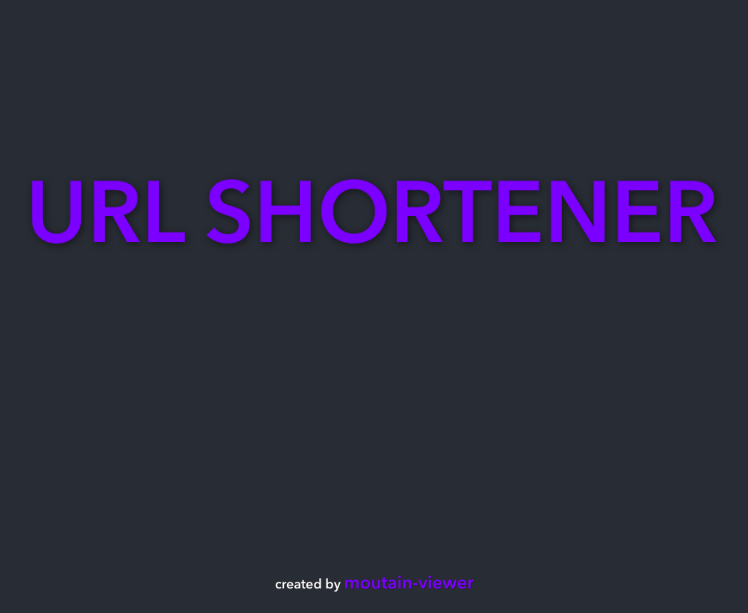
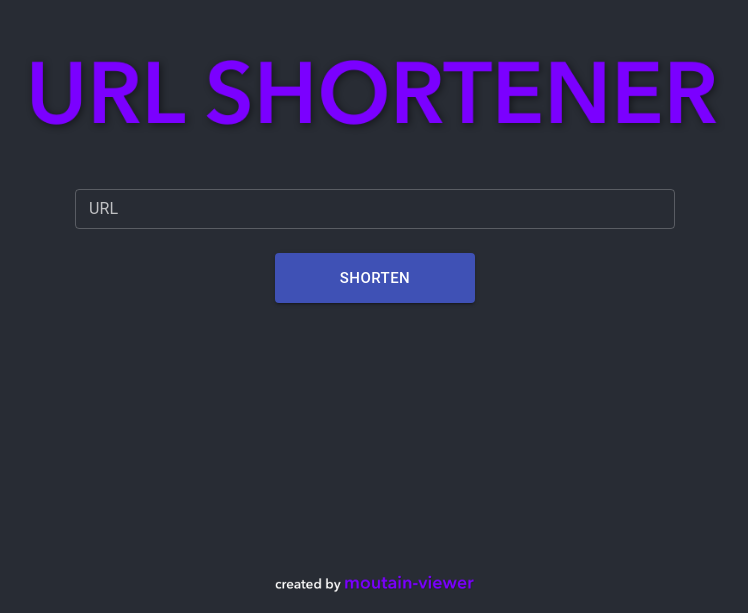
Before and after one commit to yarspirin/URL-Shortener, a React (Create React App) app in the folder frontend/: page / in a window 1280 px wide. Shown: the part 187-800 px from the top of the page, without its empty margins (265-1013 px from the left). Built offline with nearby package versions, Linux system fonts and the light colour scheme.

Commit message:
Layout input UI elements

```diff
--- a/frontend/package.json
+++ b/frontend/package.json
@@ -4,6 +4,7 @@
   "private": true,
   "proxy": "http://localhost:8080",
   "dependencies": {
+    "@material-ui/core": "^4.9.14",
     "@material/button": "^6.0.0",
     "@material/textfield": "^6.0.0",
     "@testing-library/jest-dom": "^4.2.4",
@@ -12,7 +13,8 @@
     "axios": "^0.19.2",
     "react": "^16.13.1",
     "react-dom": "^16.13.1",
-    "react-scripts": "3.4.1"
+    "react-scripts": "3.4.1",
+    "@material-ui/styles": "latest"
   },
   "scripts": {
     "start": "react-scripts start",
--- a/frontend/src/App.css
+++ b/frontend/src/App.css
@@ -41,13 +41,23 @@
 
 .titleContainer {
   position: absolute;
+  top: 30%;
 }
 
 .titleImage {
-  display: flex;
-  flex-direction: column;
-  align-items: center;
   width: 700px;
+}
+
+/* Input */
+
+.textFieldContainer {
+  top: 46%;
+  position: absolute;
+}
+
+.buttonContainer {
+  position: absolute;
+  top: 55%;
 }
 
 /* Footer */
--- a/frontend/src/App.js
+++ b/frontend/src/App.js
@@ -5,6 +5,8 @@ import './App.css';
 
 import Title from "./Title"
 import Footer from "./Footer";
+import ShortenTextField from "./ShortenTextField";
+import ShortenButton from "./ShortenButton";
 
 function App() {
   return (
@@ -12,6 +14,12 @@ function App() {
       <header className="App-header">
         <div className="titleContainer">
           <Title/>
+        </div>
+        <div className="textFieldContainer">
+          <ShortenTextField/>
+        </div>
+        <div className="buttonContainer">
+          <ShortenButton/>
         </div>
         <footer className="footerContainer">
           <Footer/>
--- /dev/null
+++ b/frontend/src/ShortenButton.js
@@ -0,0 +1,21 @@
+import React, {Component} from "react";
+
+import Button from "@material-ui/core/Button";
+
+class ShortenButton extends Component {
+
+    render() {
+        const buttonStyle = {
+            width: "200px",
+            height: "50px"
+        };
+
+        return (
+            <Button style={buttonStyle} variant="contained" color="primary" size="large">
+                Shorten
+            </Button>
+        );
+    }
+}
+
+export default ShortenButton;
--- /dev/null
+++ b/frontend/src/ShortenTextField.js
@@ -0,0 +1,48 @@
+import React, {Component} from "react";
+
+import TextField from "@material-ui/core/TextField";
+
+import { withStyles } from "@material-ui/core/styles";
+import { createMuiTheme } from "@material-ui/core/styles";
+import { ThemeProvider } from "@material-ui/styles";
+
+const styles = {
+    input: {
+        color: "white"
+    }
+};
+
+const theme = createMuiTheme({
+    palette: {
+        type: "dark"
+    }
+});
+
+class ShortenTextField extends Component {
+
+    render() {
+        const { classes } = this.props;
+
+        const textFieldStyle = {
+            width: "600px"
+        };
+
+        return (
+            <ThemeProvider theme={theme}>
+                <TextField
+                    style={textFieldStyle}
+                    id="standard-basic"
+                    label="URL"
+                    margin="dense"
+                    variant="outlined"
+                    type="url"
+                    InputProps={{
+                        className: classes.input
+                    }}
+                />
+            </ThemeProvider>
+        );
+    }
+}
+
+export default withStyles(styles)(ShortenTextField);
```
Also changed, not shown: 1 other file (tests, documents, lock files or other folders).
